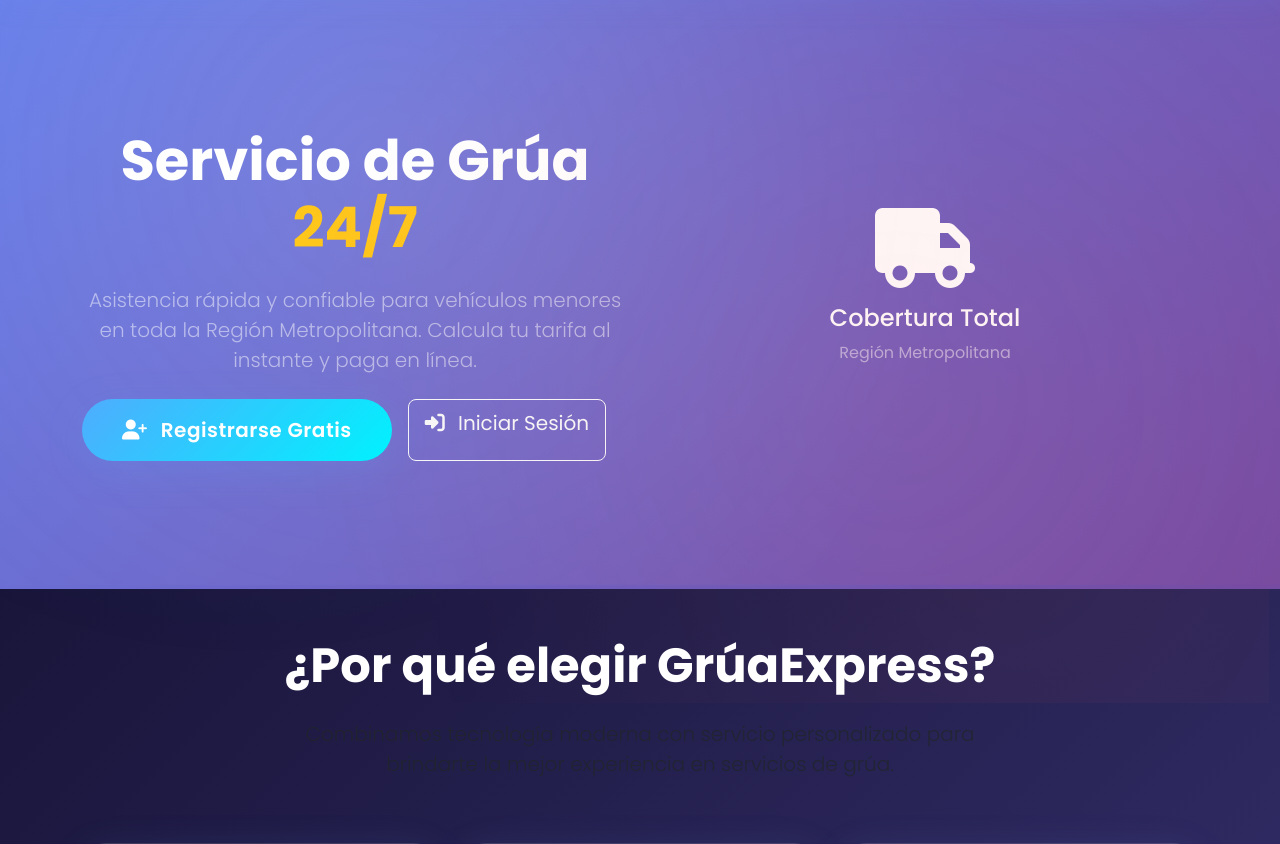
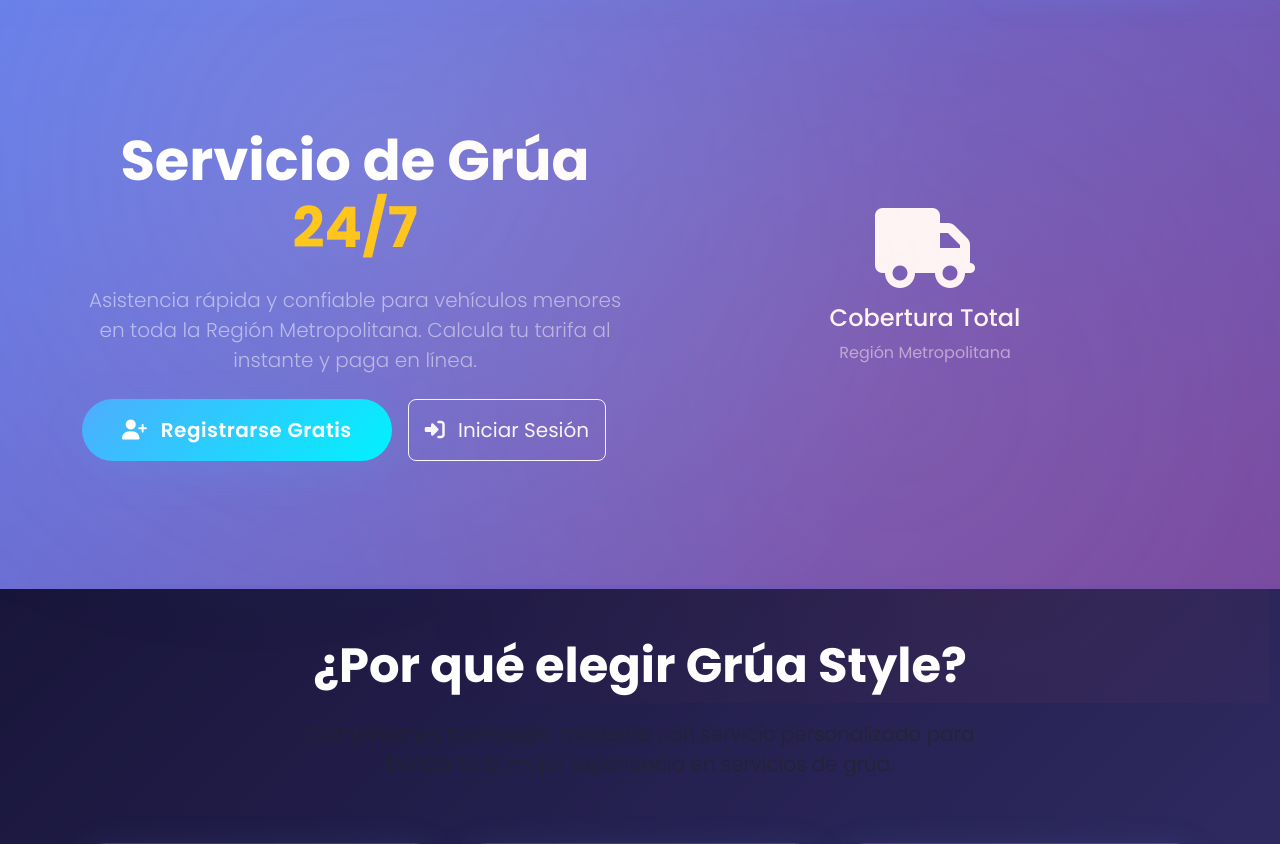
Before and after one commit to alexitico1989/grua-style-pwa, a Django app: page / in a window 1280 px wide. Shown: the part 92-936 px from the top of the page. Run offline with Django 4.2, Linux system fonts and the light colour scheme; some libraries are stand-ins or nearby versions.

Commit message:
Update home.html

```diff
--- a/templates/grua_app/home.html
+++ b/templates/grua_app/home.html
@@ -1,6 +1,6 @@
 {% extends 'grua_app/base.html' %}
 
-{% block title %}GrúaExpress - Servicio de Grúas 24/7 en Santiago{% endblock %}
+{% block title %}Grúa Style - Servicio de Grúas 24/7 en Santiago{% endblock %}
 
 {% block content %}
 <!-- Hero Section -->
@@ -31,10 +31,10 @@
                         <i class="fas fa-user-plus me-2"></i>
                         Registrarse Gratis
                     </a>
-                    <a href="{% url 'login' %}" class="btn btn-outline-light btn-lg">
+                    <button onclick="window.location.href='{% url 'login' %}';" class="btn btn-outline-light btn-lg" type="button">
                         <i class="fas fa-sign-in-alt me-2"></i>
                         Iniciar Sesión
-                    </a>
+                    </button>
                     {% endif %}
                 </div>
             </div>
@@ -53,7 +53,7 @@
         <div class="row text-center mb-5">
             <div class="col-lg-8 mx-auto">
                 <h2 class="display-5 fw-bold text-white mb-4">
-                    ¿Por qué elegir GrúaExpress?
+                    ¿Por qué elegir Grúa Style?
                 </h2>
                 <p class="lead text-muted">
                     Combinamos tecnología moderna con servicio personalizado para brindarte
@@ -260,10 +260,10 @@
                                 <i class="fas fa-user-plus me-2"></i>
                                 Crear Cuenta Gratis
                             </a>
-                            <a href="{% url 'login' %}" class="btn btn-outline-light btn-lg">
+                            <button onclick="window.location.href='{% url 'login' %}';" class="btn btn-outline-light btn-lg" type="button">
                                 <i class="fas fa-sign-in-alt me-2"></i>
                                 Ya tengo cuenta
-                            </a>
+                            </button>
                         </div>
                         {% endif %}
 
```
